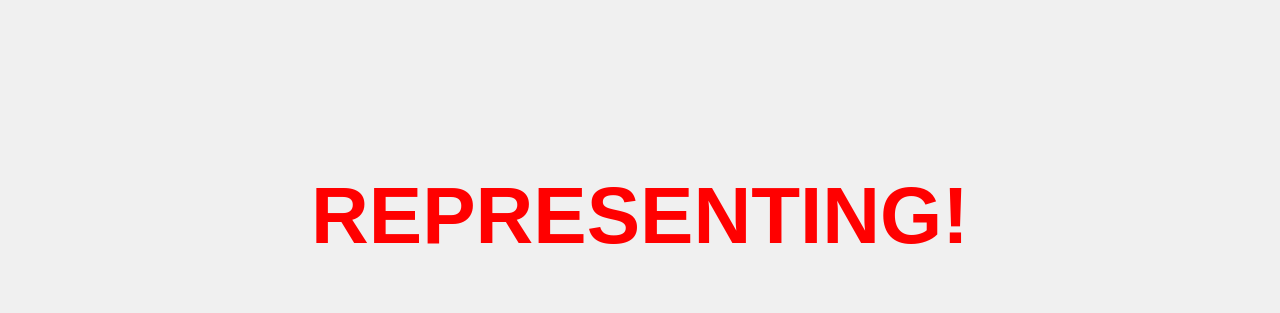
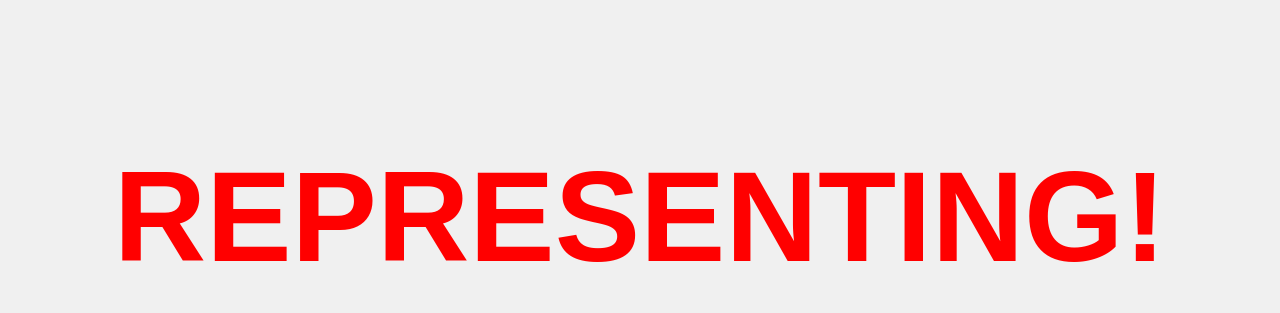
Before and after one commit to managedcloudza/fabfab.co.za, a plain HTML site: page index.html in a window 1280 px wide. Shown: the part 184-497 px from the top of the page. Drawn offline with Linux system fonts and the light colour scheme.

Commit message:
Update index.html

```diff
--- a/index.html
+++ b/index.html
@@ -15,8 +15,11 @@
         }
         h1 {
             color: red;
-            font-size: 5em;
+            font-size: 10vw; /* Use viewport width to make the font size responsive */
             font-family: Arial, sans-serif;
+            text-align: center;
+            margin: 0;
+            padding: 20px; /* Add some padding to ensure it's not touching the edges on small screens */
         }
     </style>
 </head>
```
